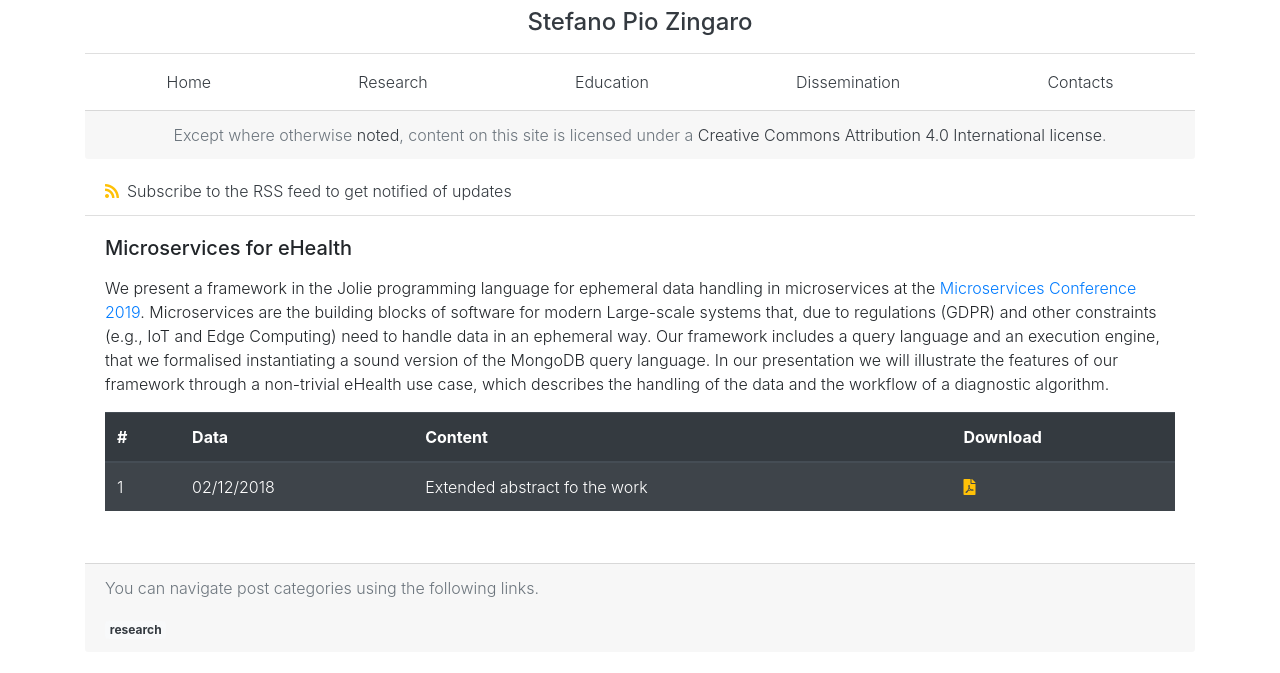
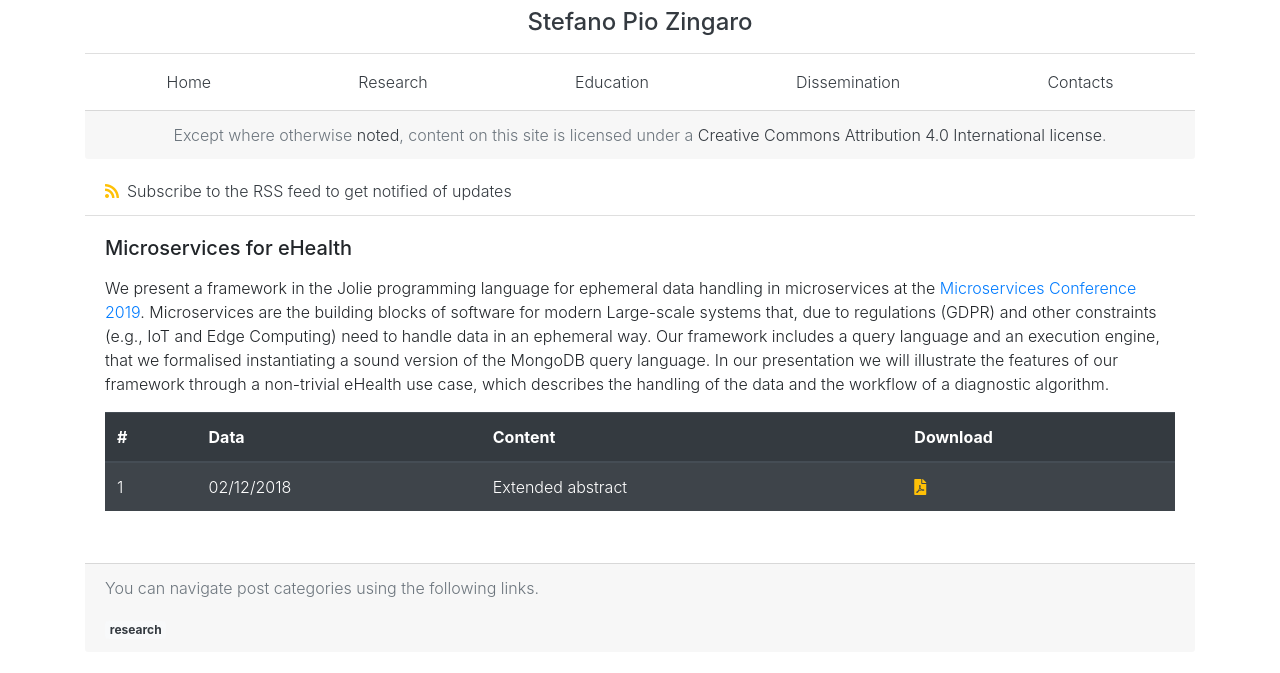
Before and after one commit to saltgz/saltgz.github.io, a Jekyll site: the page built from _posts/2019-02-19-mquery.md, in a window 1280 px wide. Shown: the top 673 px of the page. Built offline with Jekyll 4.4.1, drawn with Linux system fonts in a browser that asks for light colours; nearby versions of some CDN libraries.

Commit message:
Update 2019-02-19-mquery.md

```diff
--- a/_posts/2019-02-19-mquery.md
+++ b/_posts/2019-02-19-mquery.md
@@ -16,4 +16,4 @@ workflow of a diagnostic algorithm.
 
 |#|Data|Content|Download|
 |---|---|---|---|
-|1|02/12/2018|Extended abstract fo the work|[<i class="fas fa-file-pdf" aria-hidden="true"></i>](https://www.conf-micro.services/2019/papers/Microservices_2019_paper_31.pdf)|
+|1|02/12/2018|Extended abstract|[<i class="fas fa-file-pdf" aria-hidden="true"></i>](https://www.conf-micro.services/2019/papers/Microservices_2019_paper_31.pdf)|
```
